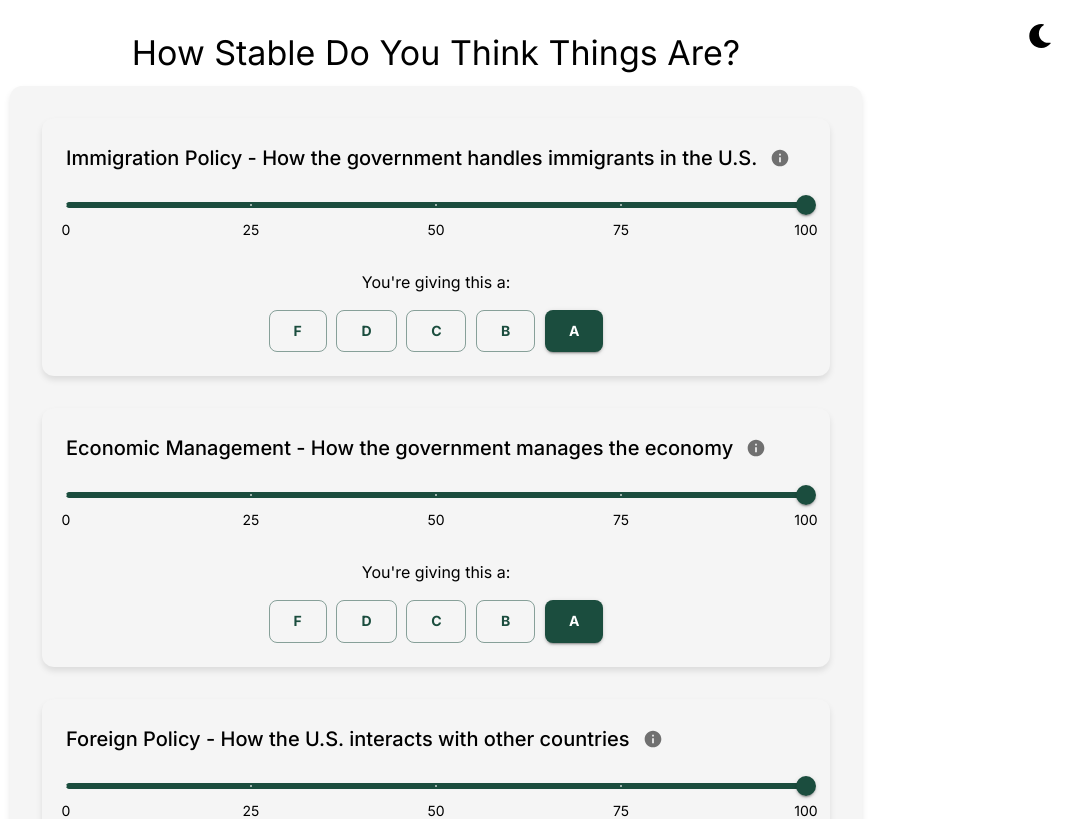
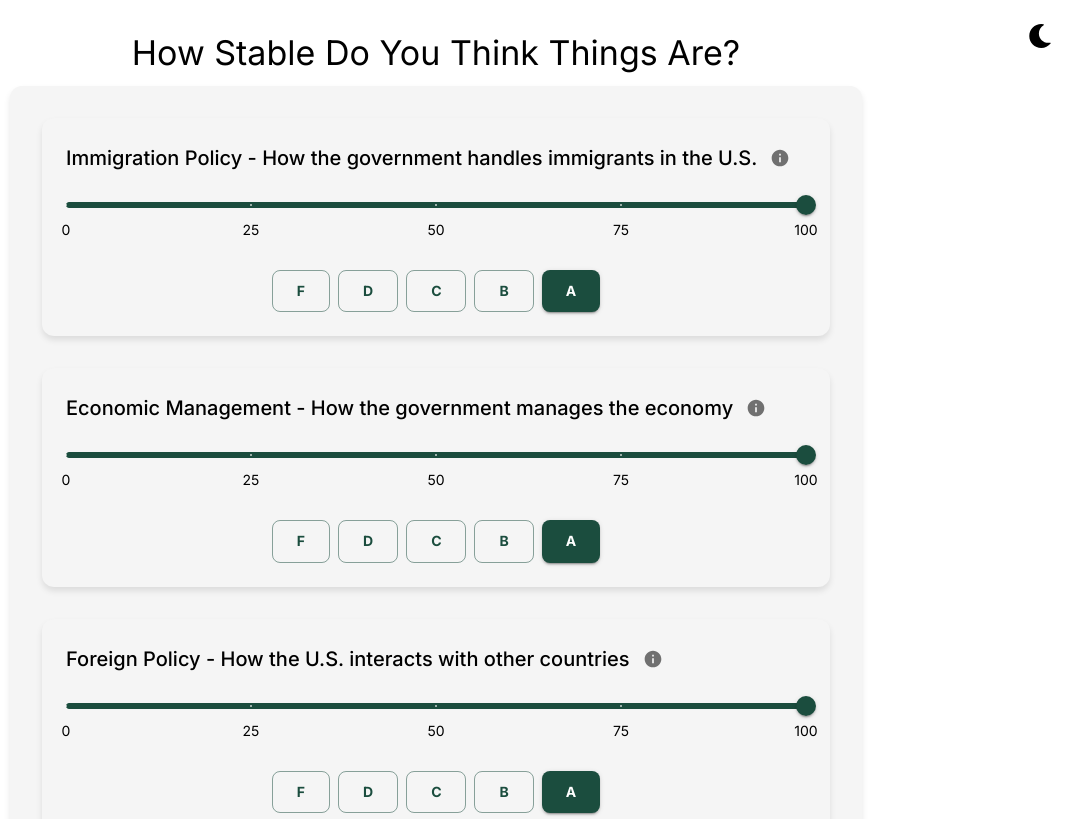
Before and after one commit to Krushil1820/nblk-stability-calculator, a React (Vite) app: page /evaluate in a window 1280 px wide. Shown: the top 819 px of the page, without its empty margins (204-1280 px from the left). Built offline with nearby package versions, Linux system fonts and the light colour scheme; no server answers.

Commit message:
UI fixed

```diff
--- a/src/pages/EvaluationPage.tsx
+++ b/src/pages/EvaluationPage.tsx
@@ -352,22 +352,17 @@ const EvaluationPage: React.FC = () => {
                       />
                     </Box>
 
-                    <Box sx={{ display: 'flex', flexDirection: 'column', alignItems: 'center', gap: 1, }}>
-                      <Typography variant="body1" sx={{ mb: 1 }}>
-                        You're giving this a:
-                      </Typography>
-                      <Box sx={{ display: 'flex', gap: 1.2 }}>
+                    <Box sx={{ display: 'flex', flexWrap: 'wrap', gap: 1, justifyContent: 'center' }}>
                       {(['F', 'D', 'C', 'B', 'A'] as const).map(grade => (
                         <Button
                           key={grade}
                           variant={indicator.grade === grade ? 'contained' : 'outlined'}
                           onClick={() => handleGradeChange(indicator.id, grade)}
-                            sx={{ minWidth: '40px' }}
+                          sx={{ minWidth: '30px' }}
                         >
                           {grade}
                         </Button>
                       ))}
-                      </Box>
                     </Box>
                   </Paper>
                 </motion.div>
```
Lines whose indentation alone changed are shown as unchanged.
